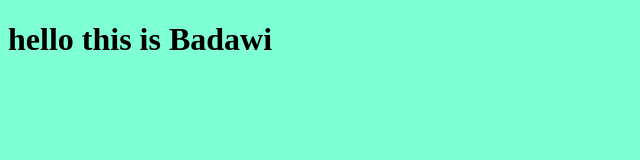
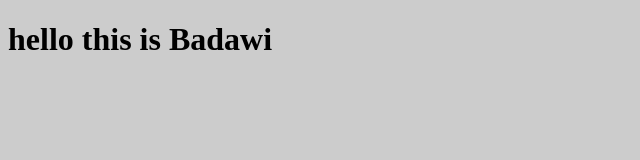
Before and after one commit to ahmedbadawihosny/ahmedbadawihosny, a plain HTML site: page index.html in a window 1280 px wide. Shown: the whole page, without its empty margins (0-640 px from the left). Drawn offline with Linux system fonts and the light colour scheme.

Commit message:
return to background in css file

```diff
--- a/style.css
+++ b/style.css
@@ -1,5 +1,5 @@
 body {
-  background-color: aquamarine;
+  background-color: #ccc;
   align-items: center;
   justify-content: center;
 }
```
